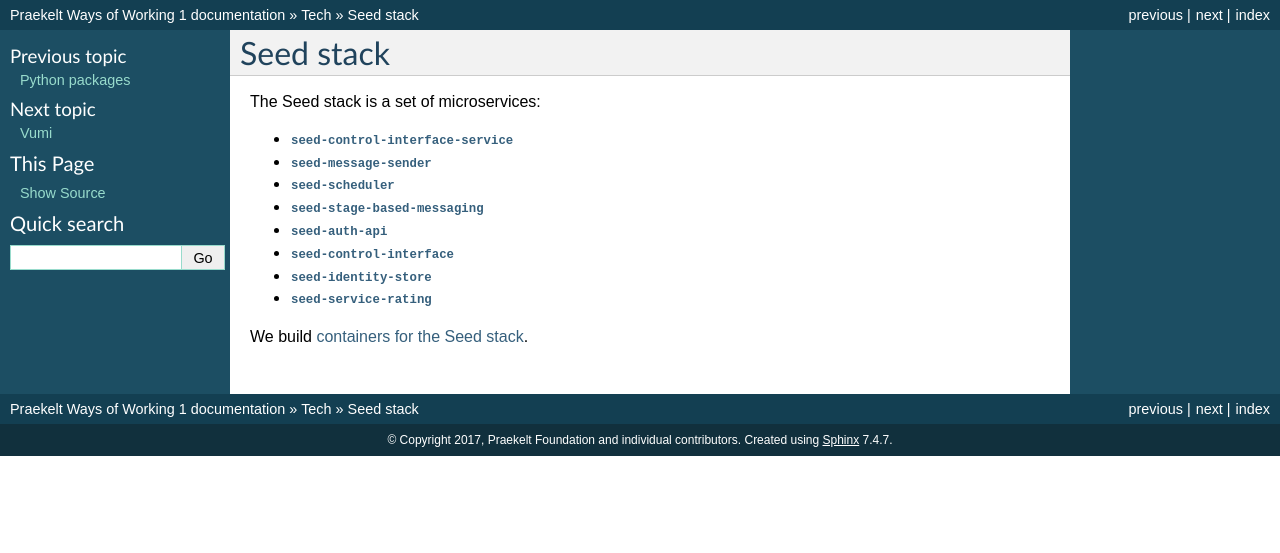
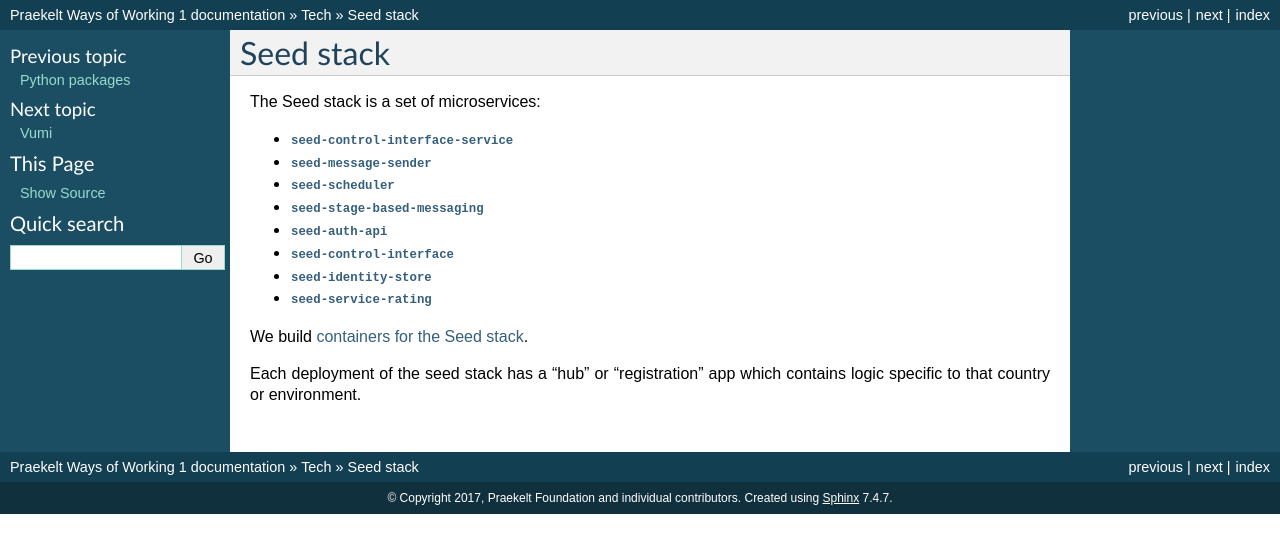
Before and after one commit to praekeltfoundation/ways-of-working, a Sphinx documentation site: the page built from docs/tech/seed-stack.md, in a window 1280 px wide. Shown: the top 553 px of the page. Built offline with Sphinx 7.4.7, drawn with Linux system fonts in a browser that asks for light colours.

Commit message:
Add note about registration apps for seed stack

```diff
--- a/docs/tech/seed-stack.md
+++ b/docs/tech/seed-stack.md
@@ -13,4 +13,7 @@
 
 We build [containers for the Seed stack][docker-seed].
 
+Each deployment of the seed stack has a "hub" or "registration" app which contains
+logic specific to that country or environment.
+
 [docker-seed]: https://github.com/praekeltfoundation/docker-seed/
```
